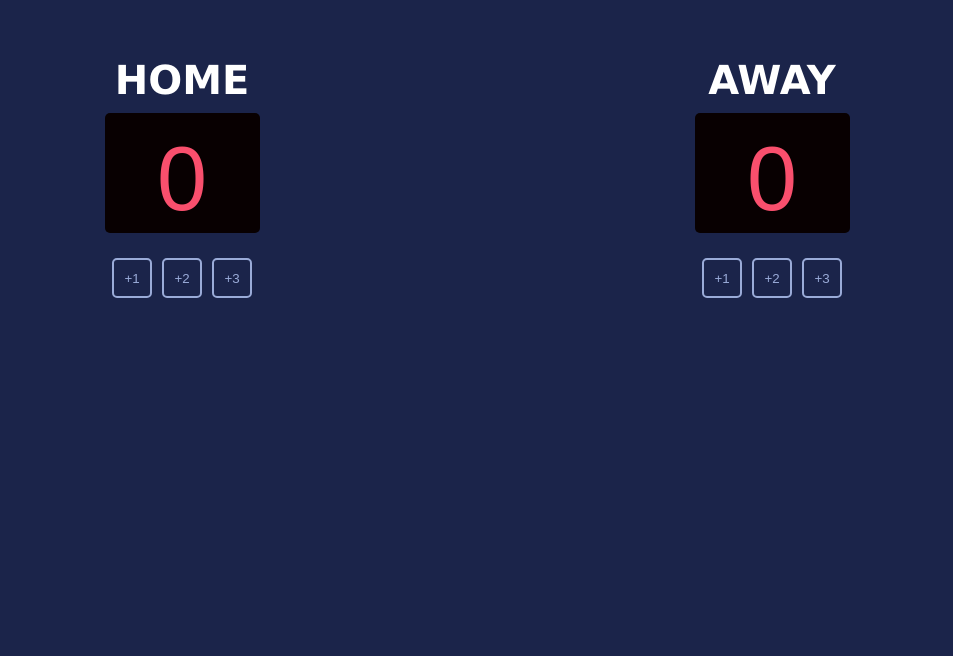
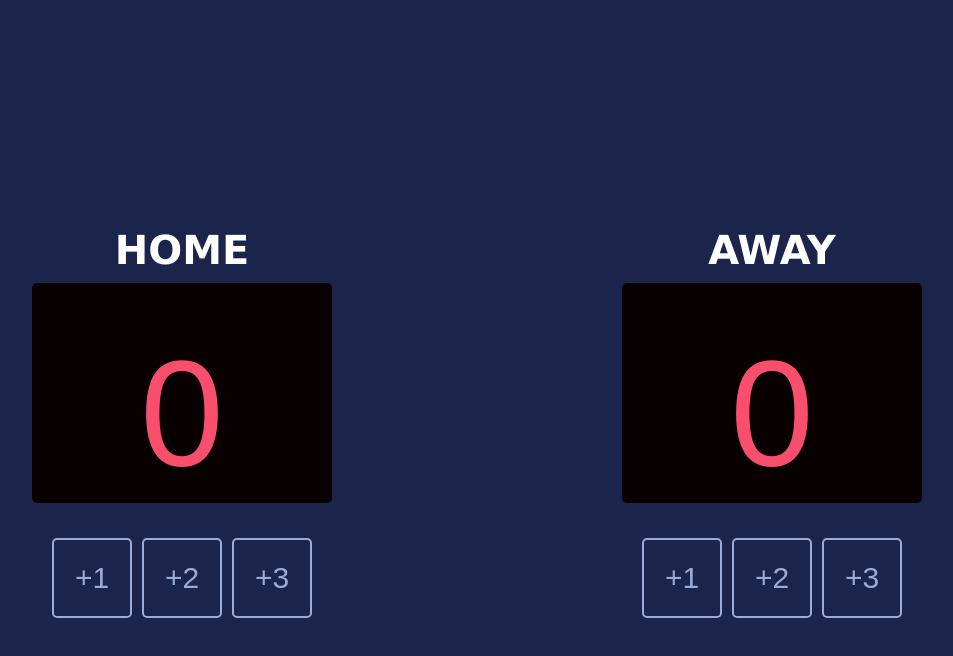
Before and after one commit to zshaffer1213/Scoreboard, a plain HTML site: page index.html in a window 1280 px wide. Shown: the whole page, without its empty margins (163-1116 px from the left). Drawn offline with Linux system fonts and the light colour scheme; a web font is replaced by a local one.

Commit message:
Update index.css

```diff
--- a/index.css
+++ b/index.css
@@ -6,6 +6,7 @@
 
 body {
     margin: 0;
+    padding: 0;
     background-color: #1B244A;
     color: white;
 }
@@ -13,7 +14,9 @@ body {
 .container {
     display: flex;
     justify-content: space-around;
-    margin: 30px 50px 0;
+    margin: 0px 50px 0;
+    position: relative;
+    top: 25vh;
 }
 
 h3 {
@@ -24,15 +27,15 @@ h3 {
 
 .score {
     text-align: center;
-    min-width: 155px;
-    height: 120px;
+    min-width: 300px;
+    height: 220px;
     border-radius: 5px;
     background-color: #080001;
 }
 
 p {
-    font-size: 90px;
-    margin-top: 15px;
+    font-size: 150px;
+    margin-top: 45px;
     padding: 0;
     font-family: 'Cursed Timer ULiL', sans-serif;
     color: #F94F6D;
@@ -50,19 +53,20 @@ p {
 }
 
 .buttons {
-    margin-top: 15px;
+    margin-top: 25px;
     display: flex;
     gap: 10px;
 }
 
 button {
-    width: 40px;
-    height: 40px;
+    width: 80px;
+    height: 80px;
     border-radius: 5px;
     border: 2px solid #9AABD8;
     background-color: #1B244A;
     color: #9AABD8;
     font-family: 'Cursed Timer ULiL', sans-serif;
+    font-size: 30px;
 }
 
 button:hover {
```
